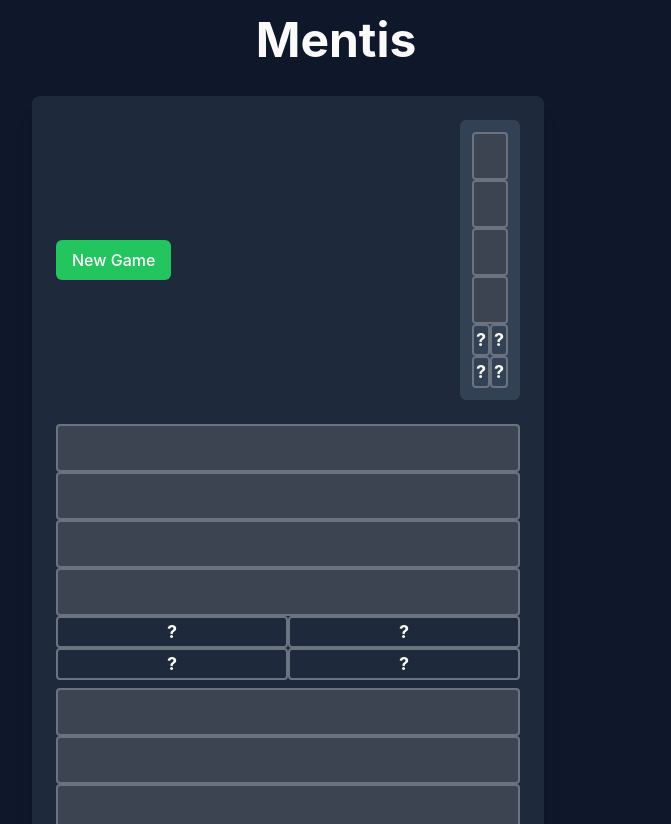
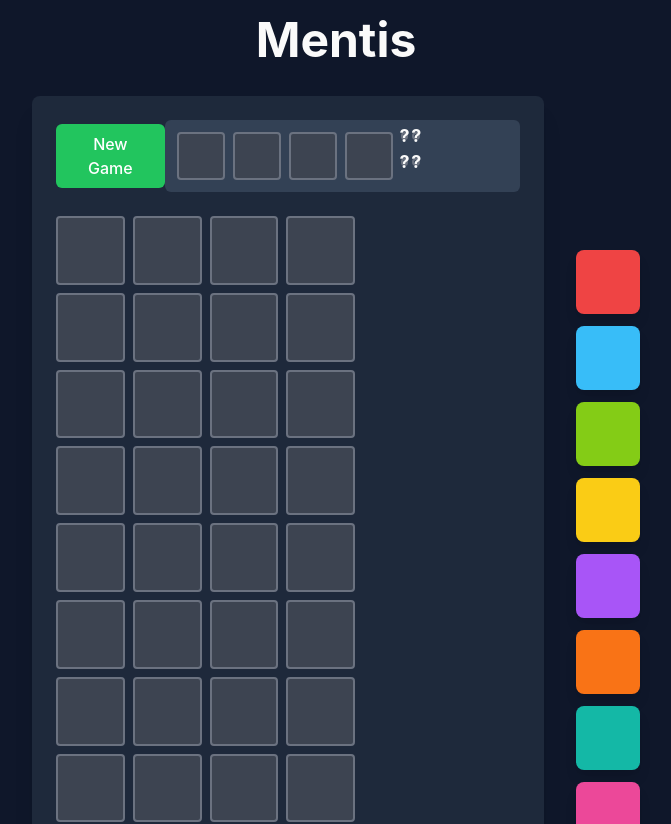
Before and after one commit to EetuPe/mentis, a React (Vite) app: page / in a window 1280 px wide. Shown: the top 824 px of the page, without its empty margins (304-975 px from the left). Built offline with nearby package versions, Linux system fonts and the light colour scheme.

Commit message:
Address layout issues

```diff
--- a/src/WordRow.tsx
+++ b/src/WordRow.tsx
@@ -50,7 +50,7 @@ export default function WordRow({
   }, [lettersRemaining]);
 
   return (
-    <div className={`grid grid-cols-${CODE_LENGTH + 1}`}>
+    <div className="grid grid-cols-[repeat(5,1fr)_80px] gap-2">
       {letters.map((char, index) => (
         <GuessBox
           key={index}
@@ -59,9 +59,9 @@ export default function WordRow({
           state2={colorStates[index]}
         />
       ))}
-      <div className="grid grid-cols-2">
-        {letters.map((char, index) => (
-          <PegBox key={index} value={char} state={guessState[index]} />
+      <div className="grid grid-cols-2 gap-1">
+        {guessState.map((state, index) => (
+          <PegBox key={index} value={letters[index]} state={state} />
         ))}
       </div>
     </div>
@@ -81,11 +81,15 @@ function GuessBox({ value, state2 }: GuessBoxProps) {
   const stateStyles2 = state2 == null ? "" : guessStateStyles[state2];
 
   return (
+    <div className="aspect-square">
       <button
-      className={`btn border-2 border-gray-500 w-full h-full rounded font-bold text-lg align-middle text-neutral-50 ${stateStyles2}`}
+        className={`btn border-2 border-gray-500 w-full h-full rounded font-bold text-lg align-middle text-neutral-50
+        ${stateStyles2}
+        ${state2 != null ? 'scale-110 transition-transform duration-300' : ''}`}
       >
         {/* {value} */}
       </button>
+    </div>
   );
 }
 
@@ -93,11 +97,13 @@ function PegBox({ value, state }: CharacterBoxProps) {
   const stateStyles = state == null ? "" : pegStateStyles[state];
 
   return (
+    <div className="aspect-square">
       <div
-      className={`inline-block border-2 border-gray-500 rounded
-        uppercase font-bold text-lg text-center text-neutral-50 ${stateStyles}`}
+        className={`w-full h-full border-2 border-gray-500 rounded
+          uppercase font-bold text-lg flex items-center justify-center text-neutral-50 ${stateStyles}`}
       >
         ?
       </div>
+    </div>
   );
 }
```
Lines whose indentation alone changed are shown as unchanged.
